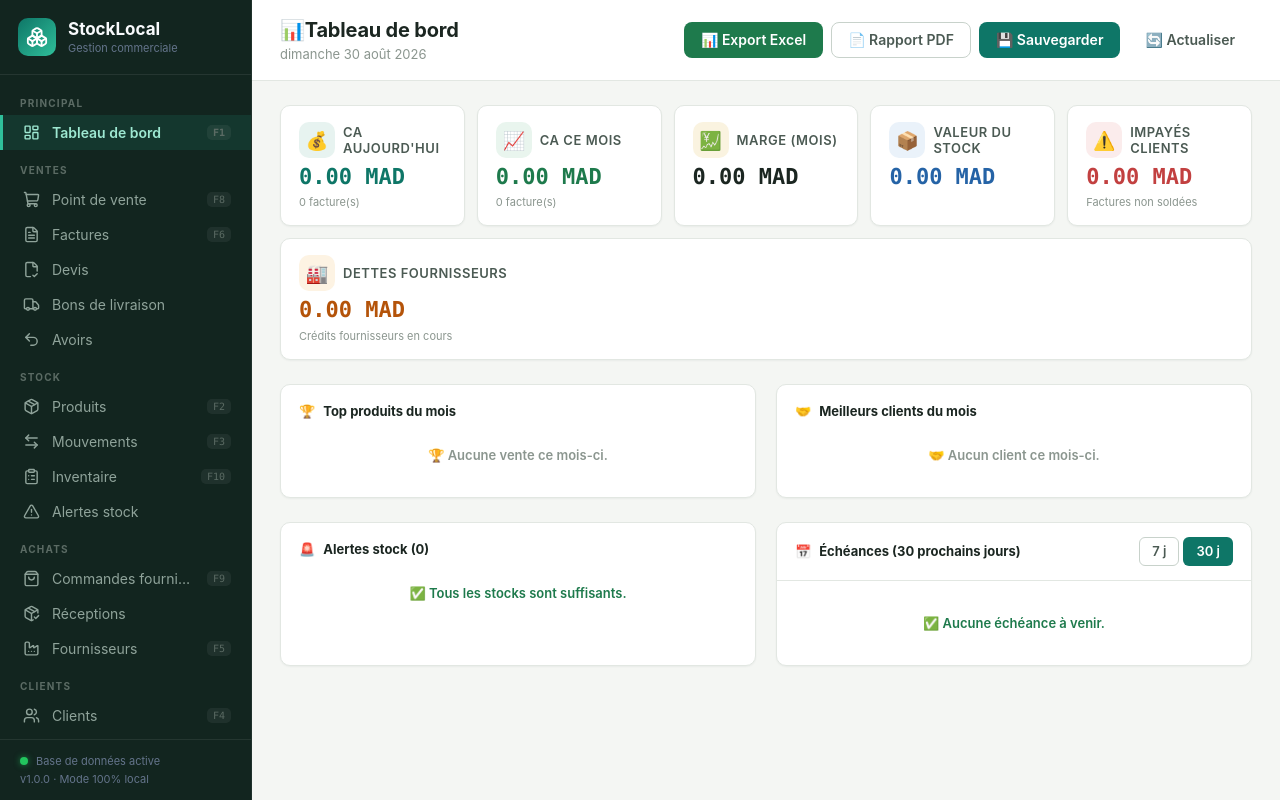
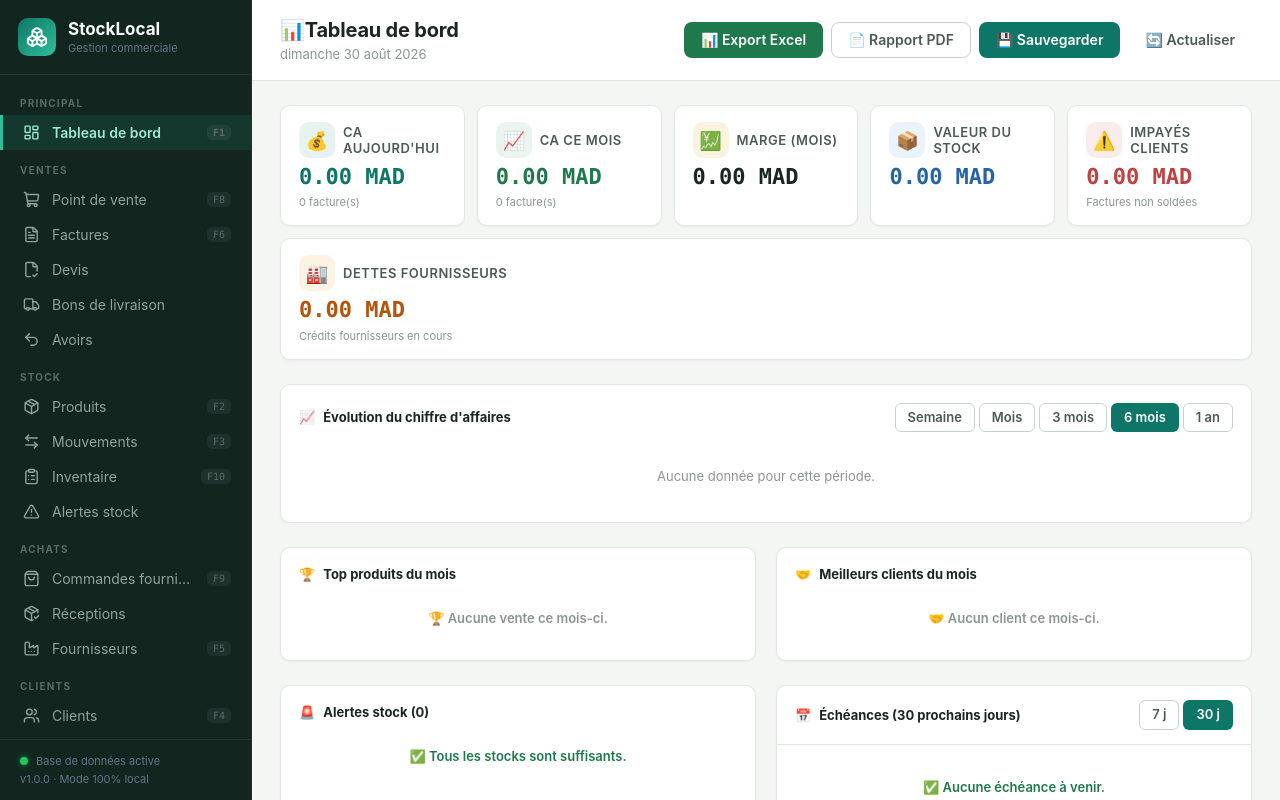
Before and after one commit to mohamedhassanain/stockLocal-gestion-desktop, a React (Vite) app: page / in a window 1280 px wide. Built offline with nearby package versions, Linux system fonts and the light colour scheme.

Commit message:
feat(dashboard): sélecteurs de période sur l'évolution du CA (Semaine/Mois/3 mois/6 mois/1 an)

```diff
--- a/electron/ipc/operations.ipc.ts
+++ b/electron/ipc/operations.ipc.ts
@@ -29,9 +29,9 @@ export function registerOperationsHandlers(): void {
     const d = Math.min(Math.max(Number(days) || 30, 1), 365);
     return DashboardRepository.getUpcomingDues(d);
   });
-  ipcMain.handle('dashboard:getMonthlyRevenue', async (_, months: unknown) => {
-    const m = Math.min(Math.max(Number(months) || 6, 1), 36);
-    return DashboardRepository.getMonthlyRevenue(m);
+  ipcMain.handle('dashboard:getRevenue', async (_, period: unknown) => {
+    const p = typeof period === 'string' ? period : '';
+    return DashboardRepository.getRevenue(p);
   });
   ipcMain.handle('dashboard:getAlertSummary', async () => DashboardRepository.getAlertSummary());
 
--- a/electron/preload.ts
+++ b/electron/preload.ts
@@ -352,7 +352,7 @@ export const api = {
     getTopClients: () => ipcRenderer.invoke('dashboard:getTopClients'),
     getLowStock: () => ipcRenderer.invoke('dashboard:getLowStock'),
     getUpcomingDues: (days: number) => ipcRenderer.invoke('dashboard:getUpcomingDues', days),
-    getMonthlyRevenue: (months?: number) => ipcRenderer.invoke('dashboard:getMonthlyRevenue', months),
+    getRevenue: (period?: string) => ipcRenderer.invoke('dashboard:getRevenue', period),
     getAlertSummary: () => ipcRenderer.invoke('dashboard:getAlertSummary'),
   },
 
--- a/src/pages/DashboardPage.tsx
+++ b/src/pages/DashboardPage.tsx
@@ -1,7 +1,7 @@
-import React, { useEffect, useState } from 'react';
+import React, { useEffect, useState, useCallback } from 'react';
 import { toast } from '../stores/useToastStore';
 import { Button, Card, CardBody, CardHeader, PageHeader, StatCard } from '../components/ui';
-import type { DashboardStats, TopProduct, TopClient, LowStockAlert, UpcomingDue, MonthlyRevenue, AlertSummary } from '../repositories/DashboardRepository';
+import type { DashboardStats, TopProduct, TopClient, LowStockAlert, UpcomingDue, RevenuePoint, AlertSummary } from '../repositories/DashboardRepository';
 
 const EmptyState: React.FC<{ icon: string; text: string; good?: boolean }> = ({ icon, text, good }) => (
   <div className="text-center text-sm font-semibold" style={{ padding: 16, color: good ? 'var(--success)' : 'var(--muted)' }}>
@@ -33,13 +33,14 @@ export const DashboardPage: React.FC = () => {
   const [topClients, setTopClients] = useState<TopClient[]>([]);
   const [lowStock, setLowStock] = useState<LowStockAlert[]>([]);
   const [dues, setDues] = useState<UpcomingDue[]>([]);
-  const [monthlyRevenue, setMonthlyRevenue] = useState<MonthlyRevenue[]>([]);
+  const [monthlyRevenue, setMonthlyRevenue] = useState<RevenuePoint[]>([]);
   const [alertSummary, setAlertSummary] = useState<AlertSummary | null>(null);
   const [isLoading, setIsLoading] = useState(true);
   const [lastBackup, setLastBackup] = useState<string | null>(null);
   const [dueDays, setDueDays] = useState(30);
+  const [revenuePeriod, setRevenuePeriod] = useState('6months');
 
-  const load = async () => {
+  const load = useCallback(async () => {
     setIsLoading(true);
     try {
       const [s, tp, tc, ls, d, backups, mr, alerts] = await Promise.all([
@@ -49,7 +50,7 @@ export const DashboardPage: React.FC = () => {
         window.api.dashboard.getLowStock(),
         window.api.dashboard.getUpcomingDues(dueDays),
         window.api.backup.list(),
-        window.api.dashboard.getMonthlyRevenue(6),
+        window.api.dashboard.getRevenue(revenuePeriod),
         window.api.dashboard.getAlertSummary(),
       ]);
       setStats(s);
@@ -65,9 +66,9 @@ export const DashboardPage: React.FC = () => {
     } finally {
       setIsLoading(false);
     }
-  };
+  }, [dueDays, revenuePeriod]);
 
-  useEffect(() => { load(); }, []);
+  useEffect(() => { load(); }, [load]);
 
   const handleBackupNow = async () => {
     try {
@@ -170,22 +171,40 @@ export const DashboardPage: React.FC = () => {
         )}
 
         {/* Évolution du CA */}
-        {monthlyRevenue.length > 0 && (
         <Card padding>
-            <h3 className="section-title mb-3">
-              <span>📈</span>Évolution du chiffre d'affaires (6 mois)
+          <div className="flex justify-between items-center" style={{ flexWrap: 'wrap', gap: 12, marginBottom: 16 }}>
+            <h3 className="section-title" style={{ margin: 0 }}>
+              <span>📈</span>Évolution du chiffre d'affaires
             </h3>
+            <div className="flex gap-1">
+              {([['week', 'Semaine'], ['month', 'Mois'], ['3months', '3 mois'], ['6months', '6 mois'], ['year', '1 an']] as const).map(([period, label]) => (
+                <button
+                  key={period}
+                  onClick={() => setRevenuePeriod(period)}
+                  className={`btn btn-sm ${revenuePeriod === period ? 'btn-primary' : 'btn-secondary'}`}
+                >
+                  {label}
+                </button>
+              ))}
+            </div>
+          </div>
+          {monthlyRevenue.length === 0 ? (
+            <div className="text-center text-sm text-muted" style={{ padding: '20px 0' }}>
+              Aucune donnée pour cette période.
+            </div>
+          ) : (
+            <>
               <div className="flex items-center gap-2" style={{ height: 160, padding: '0 8px', alignItems: 'flex-end' }}>
                 {(() => {
                   const maxRevenue = Math.max(...monthlyRevenue.map(m => m.revenue), 1);
                   return monthlyRevenue.map((m) => {
                     const heightPct = (m.revenue / maxRevenue) * 100;
-                  const monthLabel = m.month.slice(5);
+                    const label = m.label.slice(5);
                     return (
-                    <div key={m.month} className="flex flex-1 items-center gap-1" style={{ flexDirection: 'column' }}>
+                      <div key={m.label} className="flex flex-1 items-center gap-1" style={{ flexDirection: 'column' }}>
                         <div className="money text-xs font-semibold">{m.revenue.toFixed(0)}</div>
                         <div style={{ width: '100%', height: `${Math.max(heightPct, 4)}%`, background: 'linear-gradient(to top, var(--primary), var(--sidebar-active))', borderRadius: '6px 6px 0 0', minHeight: 4 }} />
-                      <div className="money text-sm text-secondary font-semibold">{monthLabel}</div>
+                        <div className="money text-sm text-secondary font-semibold">{label}</div>
                       </div>
                     );
                   });
@@ -195,8 +214,9 @@ export const DashboardPage: React.FC = () => {
                 <span>📊 {monthlyRevenue.reduce((s, m) => s + m.invoice_count, 0)} factures au total</span>
                 <span className="text-success">💹 Marge totale : {monthlyRevenue.reduce((s, m) => s + m.margin, 0).toFixed(2)} MAD</span>
               </div>
+            </>
+          )}
         </Card>
-        )}
 
         {/* Top Produits + Top Clients */}
         <div style={{ display: 'grid', gridTemplateColumns: '1fr 1fr', gap: 20 }}>
@@ -270,7 +290,7 @@ export const DashboardPage: React.FC = () => {
                 {[7, 30].map(days => (
                   <button
                     key={days}
-                    onClick={() => { setDueDays(days); load(); }}
+                    onClick={() => setDueDays(days)}
                     className={`btn btn-sm ${dueDays === days ? 'btn-primary' : 'btn-secondary'}`}
                   >
                     {days} j
```
Also changed, not shown: src/repositories/DashboardRepository.ts (+12 -9 lines). Lines whose indentation alone changed are shown as unchanged.
